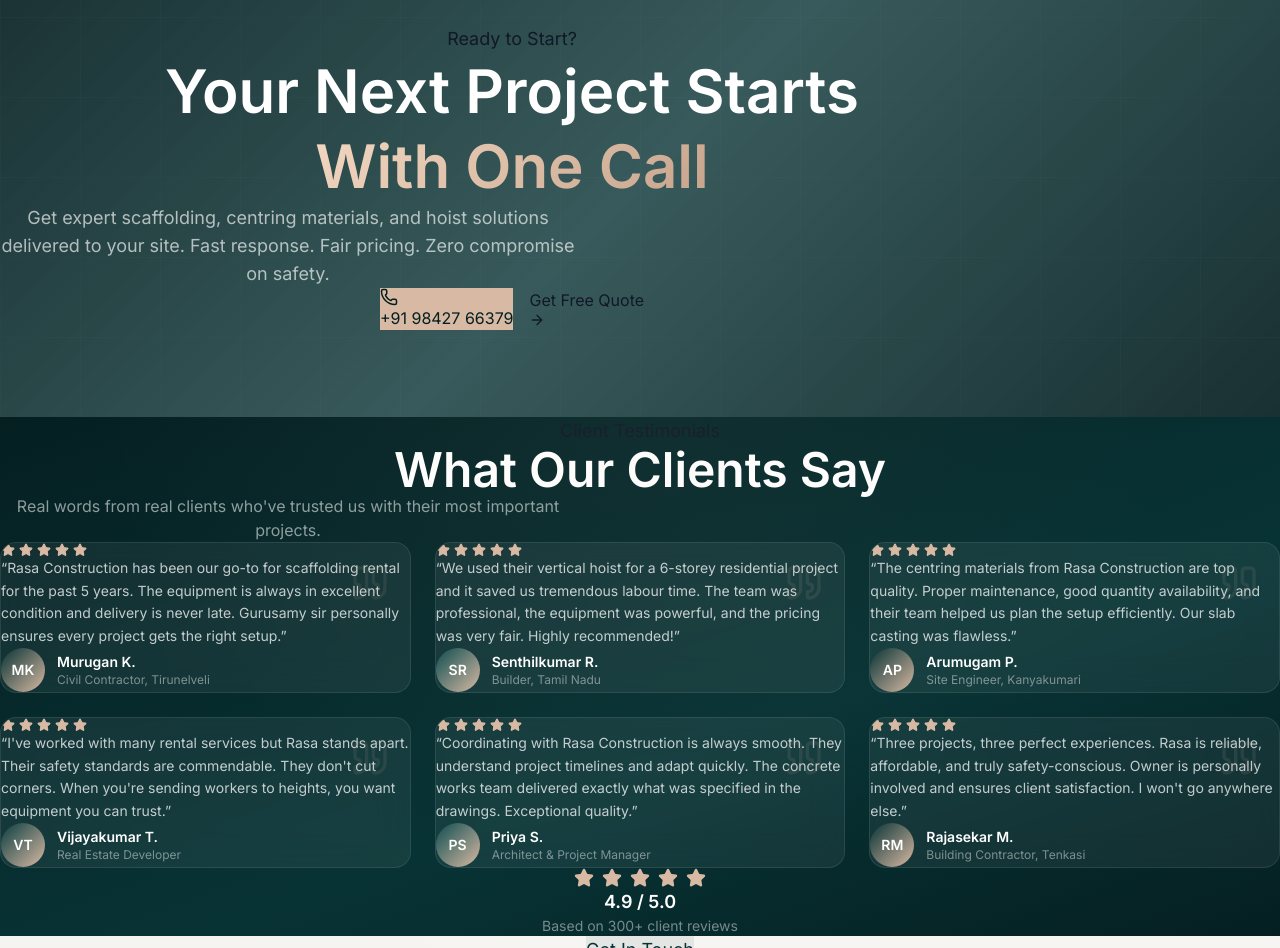
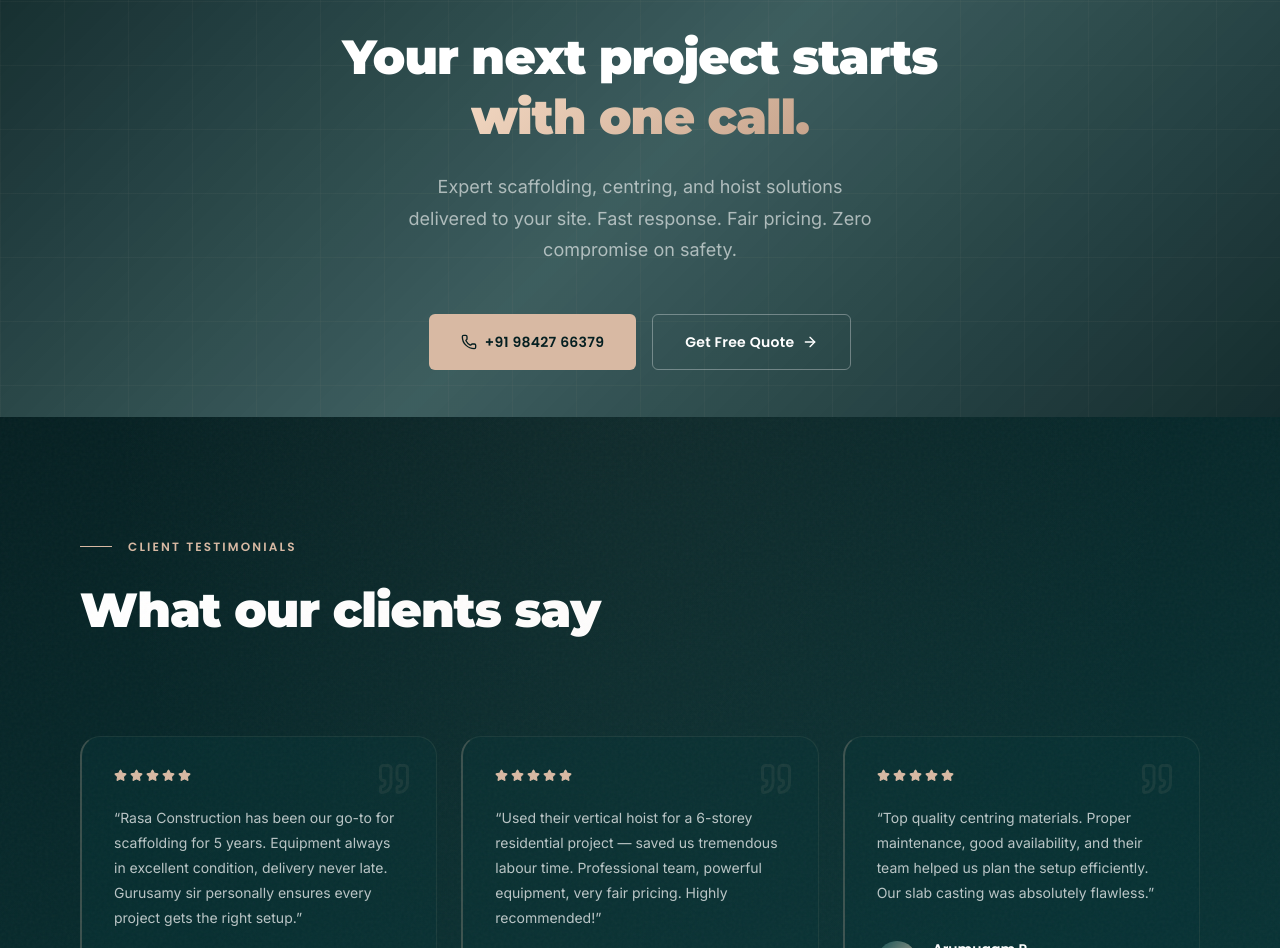
Before and after one commit to PriscillajospinG/Rasa-construction-portfolio, a Next.js app: page / in a window 1280 px wide. Shown: the part 6724-7672 px from the top of the page. Built offline with nearby package versions, Linux system fonts and the light colour scheme.

Commit message:
refactor: update testimonial section and CTA banner styles using design system tokens and optimized layouts

```diff
--- a/src/components/CTABanner.tsx
+++ b/src/components/CTABanner.tsx
@@ -5,94 +5,54 @@
 import { Phone, ArrowRight } from "lucide-react";
 
 export default function CTABanner() {
-  const ref = useRef<HTMLDivElement>(null);
-  const parallaxRef = useRef<HTMLDivElement>(null);
-  const isInView = useInView(ref, { once: true });
+  const ref = useRef<HTMLElement>(null);
+  const bgRef = useRef<HTMLDivElement>(null);
+  const inView = useInView(ref, { once: true });
 
   useEffect(() => {
-    const handleScroll = () => {
-      if (!parallaxRef.current || !ref.current) return;
+    const fn = () => {
+      if (!bgRef.current || !ref.current) return;
       const rect = ref.current.getBoundingClientRect();
-      const offset = rect.top * 0.25;
-      parallaxRef.current.style.transform = `translateY(${offset}px)`;
+      bgRef.current.style.transform = `translateY(${rect.top * 0.22}px)`;
     };
-    window.addEventListener("scroll", handleScroll, { passive: true });
-    return () => window.removeEventListener("scroll", handleScroll);
+    window.addEventListener("scroll", fn, { passive: true });
+    return () => window.removeEventListener("scroll", fn);
   }, []);
 
   return (
-    <section className="relative h-[480px] overflow-hidden flex items-center" ref={ref}>
-      {/* Parallax background */}
-      <div ref={parallaxRef} className="absolute inset-0 scale-110">
-        <div
-          className="absolute inset-0"
-          style={{
-            backgroundImage: "url('/images/project-hoist.png')",
-            backgroundSize: "cover",
-            backgroundPosition: "center",
-          }}
-        />
+    <section ref={ref} className="relative overflow-hidden" style={{ height: "480px", display: "flex", alignItems: "center" }}>
+      {/* Parallax bg */}
+      <div ref={bgRef} className="absolute inset-0 scale-110">
+        <div className="absolute inset-0" style={{
+          backgroundImage: "url('/images/project-hoist.png')",
+          backgroundSize: "cover", backgroundPosition: "center",
+        }} />
       </div>
+      <div className="absolute inset-0" style={{ background: "linear-gradient(135deg, rgba(5,31,33,0.94) 0%, rgba(8,51,53,0.78) 50%, rgba(5,31,33,0.94) 100%)" }} />
 
-      {/* Overlay */}
-      <div
-        className="absolute inset-0"
-        style={{
-          background:
-            "linear-gradient(135deg, rgba(5,31,33,0.92) 0%, rgba(8,51,53,0.8) 50%, rgba(5,31,33,0.92) 100%)",
-        }}
-      />
+      {/* Architectural grid */}
+      <div className="absolute inset-0 pointer-events-none" style={{
+        backgroundImage: "linear-gradient(rgba(216,185,163,0.04) 1px, transparent 1px), linear-gradient(90deg, rgba(216,185,163,0.04) 1px, transparent 1px)",
+        backgroundSize: "64px 64px",
+      }} />
 
-      {/* Grid pattern */}
-      <div
-        className="absolute inset-0 opacity-[0.04]"
-        style={{
-          backgroundImage: `linear-gradient(rgba(216,185,163,0.6) 1px, transparent 1px), linear-gradient(90deg, rgba(216,185,163,0.6) 1px, transparent 1px)`,
-          backgroundSize: "80px 80px",
-        }}
-      />
-
-      {/* Content */}
-      <div className="relative z-10 max-w-5xl mx-auto px-6 text-center w-full">
-        <motion.div
-          initial={{ opacity: 0, y: 30 }}
-          animate={isInView ? { opacity: 1, y: 0 } : {}}
-          transition={{ duration: 0.7 }}
-        >
-          <div className="badge mb-5 inline-flex">Ready to Start?</div>
-
-          <h2
-            className="font-montserrat font-black text-4xl md:text-5xl lg:text-6xl text-white mb-6 leading-tight"
-          >
-            Your Next Project Starts
-            <br />
-            <span className="gradient-text">With One Call</span>
+      <div className="c relative z-10 text-center">
+        <motion.div initial={{ opacity: 0, y: 30 }} animate={inView ? { opacity: 1, y: 0 } : {}} transition={{ duration: 0.8 }}>
+          <div className="eyebrow t-label" style={{ color: "var(--clr-accent)", justifyContent: "center", marginBottom: "var(--s3)" }}>
+            Ready to Start?
+          </div>
+          <h2 className="t-h1 text-white" style={{ marginBottom: "var(--s3)", maxWidth: "600px", marginInline: "auto" }}>
+            Your next project starts<br /><span className="gradient-text">with one call.</span>
           </h2>
-
-          <p
-            className="font-inter text-base md:text-lg max-w-xl mx-auto mb-10"
-            style={{ color: "rgba(255,255,255,0.65)" }}
-          >
-            Get expert scaffolding, centring materials, and hoist solutions delivered to your site.
-            Fast response. Fair pricing. Zero compromise on safety.
+          <p className="t-body" style={{ color: "rgba(255,255,255,0.60)", maxWidth: "480px", marginInline: "auto", marginBottom: "var(--s6)" }}>
+            Expert scaffolding, centring, and hoist solutions delivered to your site. Fast response. Fair pricing. Zero compromise on safety.
           </p>
-
-          <div className="flex flex-col sm:flex-row gap-4 justify-center">
-            <a
-              href="tel:+919842766379"
-              className="btn-primary text-base px-8 py-4 gap-3"
-            >
-              <Phone size={18} />
-              +91 98427 66379
+          <div style={{ display: "flex", flexWrap: "wrap", gap: "var(--s2)", justifyContent: "center" }}>
+            <a href="tel:+919842766379" className="btn btn-primary" style={{ gap: "var(--s1)" }}>
+              <Phone size={16} /> +91 98427 66379
             </a>
-            <a
-              href="#contact"
-              onClick={(e) => {
-                e.preventDefault();
-                document.getElementById("contact")?.scrollIntoView({ behavior: "smooth" });
-              }}
-              className="btn-outline text-base px-8 py-4 gap-2"
-            >
+            <a href="#contact" onClick={(e) => { e.preventDefault(); document.getElementById("contact")?.scrollIntoView({ behavior: "smooth" }); }}
+              className="btn btn-ghost" style={{ gap: "var(--s1)" }}>
               Get Free Quote <ArrowRight size={16} />
             </a>
           </div>
--- a/src/components/TestimonialsSection.tsx
+++ b/src/components/TestimonialsSection.tsx
@@ -5,168 +5,86 @@
 import { Quote, Star } from "lucide-react";
 
 const testimonials = [
-  {
-    name: "Murugan K.",
-    role: "Civil Contractor, Tirunelveli",
-    rating: 5,
-    text: "Rasa Construction has been our go-to for scaffolding rental for the past 5 years. The equipment is always in excellent condition and delivery is never late. Gurusamy sir personally ensures every project gets the right setup.",
-    initials: "MK",
-    color: "#083335",
-  },
-  {
-    name: "Senthilkumar R.",
-    role: "Builder, Tamil Nadu",
-    rating: 5,
-    text: "We used their vertical hoist for a 6-storey residential project and it saved us tremendous labour time. The team was professional, the equipment was powerful, and the pricing was very fair. Highly recommended!",
-    initials: "SR",
-    color: "#0d4d50",
-  },
-  {
-    name: "Arumugam P.",
-    role: "Site Engineer, Kanyakumari",
-    rating: 5,
-    text: "The centring materials from Rasa Construction are top quality. Proper maintenance, good quantity availability, and their team helped us plan the setup efficiently. Our slab casting was flawless.",
-    initials: "AP",
-    color: "#083335",
-  },
-  {
-    name: "Vijayakumar T.",
-    role: "Real Estate Developer",
-    rating: 5,
-    text: "I've worked with many rental services but Rasa stands apart. Their safety standards are commendable. They don't cut corners. When you're sending workers to heights, you want equipment you can trust.",
-    initials: "VT",
-    color: "#0a3d40",
-  },
-  {
-    name: "Priya S.",
-    role: "Architect & Project Manager",
-    rating: 5,
-    text: "Coordinating with Rasa Construction is always smooth. They understand project timelines and adapt quickly. The concrete works team delivered exactly what was specified in the drawings. Exceptional quality.",
-    initials: "PS",
-    color: "#0d4d50",
-  },
-  {
-    name: "Rajasekar M.",
-    role: "Building Contractor, Tenkasi",
-    rating: 5,
-    text: "Three projects, three perfect experiences. Rasa is reliable, affordable, and truly safety-conscious. Owner is personally involved and ensures client satisfaction. I won't go anywhere else.",
-    initials: "RM",
-    color: "#083335",
-  },
+  { name: "Murugan K.",      role: "Civil Contractor, Tirunelveli", rating: 5, text: "Rasa Construction has been our go-to for scaffolding for 5 years. Equipment always in excellent condition, delivery never late. Gurusamy sir personally ensures every project gets the right setup.", init: "MK" },
+  { name: "Senthilkumar R.", role: "Builder, Tamil Nadu",          rating: 5, text: "Used their vertical hoist for a 6-storey residential project — saved us tremendous labour time. Professional team, powerful equipment, very fair pricing. Highly recommended!", init: "SR" },
+  { name: "Arumugam P.",     role: "Site Engineer, Kanyakumari",   rating: 5, text: "Top quality centring materials. Proper maintenance, good availability, and their team helped us plan the setup efficiently. Our slab casting was absolutely flawless.", init: "AP" },
+  { name: "Vijayakumar T.",  role: "Real Estate Developer",        rating: 5, text: "I've worked with many rental services but Rasa stands apart. Safety standards are commendable — no cutting corners. When workers are at height, you want equipment you can trust.", init: "VT" },
+  { name: "Priya S.",        role: "Architect & Project Manager",  rating: 5, text: "Coordinating with Rasa is always smooth. They understand timelines and adapt quickly. The concrete works team delivered exactly what was specified. Exceptional quality.", init: "PS" },
+  { name: "Rajasekar M.",    role: "Building Contractor, Tenkasi", rating: 5, text: "Three projects, three perfect experiences. Reliable, affordable, safety-conscious. Owner is personally involved and ensures satisfaction. Won't go anywhere else.", init: "RM" },
 ];
 
 export default function TestimonialsSection() {
   const ref = useRef(null);
-  const isInView = useInView(ref, { once: true, margin: "-80px" });
+  const inView = useInView(ref, { once: true, margin: "-80px" });
 
   return (
-    <section
-      id="testimonials"
-      className="section-padding relative overflow-hidden"
-      style={{ background: "linear-gradient(160deg, #051f21 0%, #083335 60%, #051f21 100%)" }}
-    >
-      {/* Decorative */}
-      <div
-        className="absolute inset-0 opacity-[0.05]"
-        style={{
-          backgroundImage: `radial-gradient(ellipse at 50% 0%, rgba(216,185,163,1) 0%, transparent 60%)`,
-        }}
-      />
+    <section id="testimonials" className="relative overflow-hidden grain"
+      style={{ background: "linear-gradient(160deg, var(--clr-primary-dark) 0%, var(--clr-primary) 60%, var(--clr-primary-dark) 100%)" }}>
+      {/* Radial glow */}
+      <div className="absolute inset-0 pointer-events-none" style={{ background: "radial-gradient(ellipse at 50% -10%, rgba(216,185,163,0.05) 0%, transparent 60%)" }} />
 
-      <div className="max-w-7xl mx-auto px-6" ref={ref}>
+      <div className="c s" ref={ref}>
+
         {/* Header */}
-        <div className="text-center mb-14">
-          <motion.div
-            initial={{ opacity: 0, y: 20 }}
-            animate={isInView ? { opacity: 1, y: 0 } : {}}
-            transition={{ duration: 0.5 }}
-            className="badge mb-4 inline-flex"
-          >
+        <div style={{ marginBottom: "var(--s12)" }}>
+          <motion.div initial={{ opacity: 0, x: -20 }} animate={inView ? { opacity: 1, x: 0 } : {}} transition={{ duration: 0.6 }}
+            className="eyebrow t-label" style={{ color: "var(--clr-accent)", marginBottom: "var(--s3)" }}>
             Client Testimonials
           </motion.div>
-
-          <motion.h2
-            initial={{ opacity: 0, y: 30 }}
-            animate={isInView ? { opacity: 1, y: 0 } : {}}
-            transition={{ duration: 0.7, delay: 0.1 }}
-            className="font-montserrat font-black text-4xl md:text-5xl text-white mb-4"
-          >
-            What Our Clients Say
+          <motion.h2 initial={{ opacity: 0, y: 30 }} animate={inView ? { opacity: 1, y: 0 } : {}} transition={{ duration: 0.8, delay: 0.1 }}
+            className="t-h1 text-white">
+            What our clients say
           </motion.h2>
-
-          <motion.p
-            initial={{ opacity: 0, y: 20 }}
-            animate={isInView ? { opacity: 1, y: 0 } : {}}
-            transition={{ duration: 0.6, delay: 0.2 }}
-            className="font-inter text-base max-w-xl mx-auto"
-            style={{ color: "rgba(255,255,255,0.55)" }}
-          >
-            Real words from real clients who've trusted us with their most important projects.
-          </motion.p>
         </div>
 
-        {/* Testimonial Grid */}
-        <div className="grid md:grid-cols-2 lg:grid-cols-3 gap-6">
-          {testimonials.map(({ name, role, rating, text, initials, color }, i) => (
-            <motion.div
-              key={name}
-              initial={{ opacity: 0, y: 50 }}
-              animate={isInView ? { opacity: 1, y: 0 } : {}}
-              transition={{ duration: 0.6, delay: i * 0.1 }}
-              className="group glass rounded-2xl p-7 hover-lift testimonial-card relative overflow-hidden"
-            >
-              {/* Quote Icon */}
-              <Quote
-                size={40}
-                className="absolute top-5 right-5 opacity-10 group-hover:opacity-20 transition-opacity"
-                style={{ color: "#D8B9A3" }}
-              />
+        {/* 3-col equal grid */}
+        <div style={{ display: "grid", gridTemplateColumns: "repeat(3, 1fr)", gap: "var(--s3)" }}
+          className="grid-cols-1 md:grid-cols-2 lg:grid-cols-3">
+          {testimonials.map(({ name, role, rating, text, init }, i) => (
+            <motion.div key={name}
+              initial={{ opacity: 0, y: 40 }} animate={inView ? { opacity: 1, y: 0 } : {}} transition={{ duration: 0.55, delay: i * 0.08 }}
+              className="group card-dark relative overflow-hidden"
+              style={{ padding: "var(--s4)", borderLeft: "2px solid rgba(216,185,163,0.25)" }}>
+
+              {/* Quote mark */}
+              <Quote size={36} className="absolute" style={{ top: "var(--s3)", right: "var(--s3)", color: "rgba(216,185,163,0.08)" }} />
 
               {/* Stars */}
-              <div className="flex gap-1 mb-4">
+              <div style={{ display: "flex", gap: "3px", marginBottom: "var(--s3)" }}>
                 {Array.from({ length: rating }).map((_, si) => (
-                  <Star key={si} size={14} fill="#D8B9A3" color="#D8B9A3" />
+                  <Star key={si} size={13} fill="var(--clr-accent)" color="var(--clr-accent)" />
                 ))}
               </div>
 
-              {/* Text */}
-              <p className="font-inter text-sm leading-relaxed mb-6" style={{ color: "rgba(255,255,255,0.75)" }}>
+              <p className="t-sm" style={{ color: "rgba(255,255,255,0.72)", lineHeight: 1.78, marginBottom: "var(--s4)" }}>
                 &ldquo;{text}&rdquo;
               </p>
 
               {/* Author */}
-              <div className="flex items-center gap-3">
-                <div
-                  className="w-11 h-11 rounded-full flex items-center justify-center font-montserrat font-bold text-white text-sm flex-shrink-0"
-                  style={{ background: `linear-gradient(135deg, ${color}, #D8B9A3)` }}
-                >
-                  {initials}
-                </div>
+              <div style={{ display: "flex", alignItems: "center", gap: "var(--s2)" }}>
+                <div style={{
+                  width: "40px", height: "40px", borderRadius: "50%", flexShrink: 0,
+                  background: "linear-gradient(135deg, var(--clr-primary-mid), var(--clr-accent))",
+                  display: "flex", alignItems: "center", justifyContent: "center",
+                  fontFamily: "'Montserrat', sans-serif", fontWeight: 700, fontSize: "0.8rem", color: "white",
+                }}>{init}</div>
                 <div>
-                  <div className="font-poppins font-semibold text-sm text-white">{name}</div>
-                  <div className="font-inter text-xs" style={{ color: "rgba(255,255,255,0.45)" }}>{role}</div>
+                  <div className="font-p text-white" style={{ fontWeight: 600, fontSize: "var(--t-sm)" }}>{name}</div>
+                  <div className="t-sm" style={{ color: "rgba(255,255,255,0.42)", marginTop: "1px" }}>{role}</div>
                 </div>
               </div>
             </motion.div>
           ))}
         </div>
 
-        {/* Trust indicator */}
-        <motion.div
-          initial={{ opacity: 0, y: 20 }}
-          animate={isInView ? { opacity: 1, y: 0 } : {}}
-          transition={{ duration: 0.6, delay: 0.7 }}
-          className="text-center mt-12"
-        >
-          <div className="flex items-center justify-center gap-2 mb-2">
-            {Array.from({ length: 5 }).map((_, i) => (
-              <Star key={i} size={20} fill="#D8B9A3" color="#D8B9A3" />
-            ))}
+        {/* Aggregate score */}
+        <motion.div initial={{ opacity: 0, y: 20 }} animate={inView ? { opacity: 1, y: 0 } : {}} transition={{ duration: 0.6, delay: 0.65 }}
+          style={{ marginTop: "var(--s12)", textAlign: "center" }}>
+          <div style={{ display: "flex", justifyContent: "center", gap: "4px", marginBottom: "var(--s1)" }}>
+            {Array.from({ length: 5 }).map((_, i) => <Star key={i} size={20} fill="var(--clr-accent)" color="var(--clr-accent)" />)}
           </div>
-          <p className="font-poppins font-semibold text-white text-lg">4.9 / 5.0</p>
-          <p className="font-inter text-sm" style={{ color: "rgba(255,255,255,0.45)" }}>
-            Based on 300+ client reviews
-          </p>
+          <p className="font-p text-white" style={{ fontWeight: 700, fontSize: "var(--t-h2)" }}>4.9 / 5.0</p>
+          <p className="t-sm" style={{ color: "rgba(255,255,255,0.40)", marginTop: "var(--s1)" }}>Based on 300+ client reviews</p>
         </motion.div>
       </div>
     </section>
```
